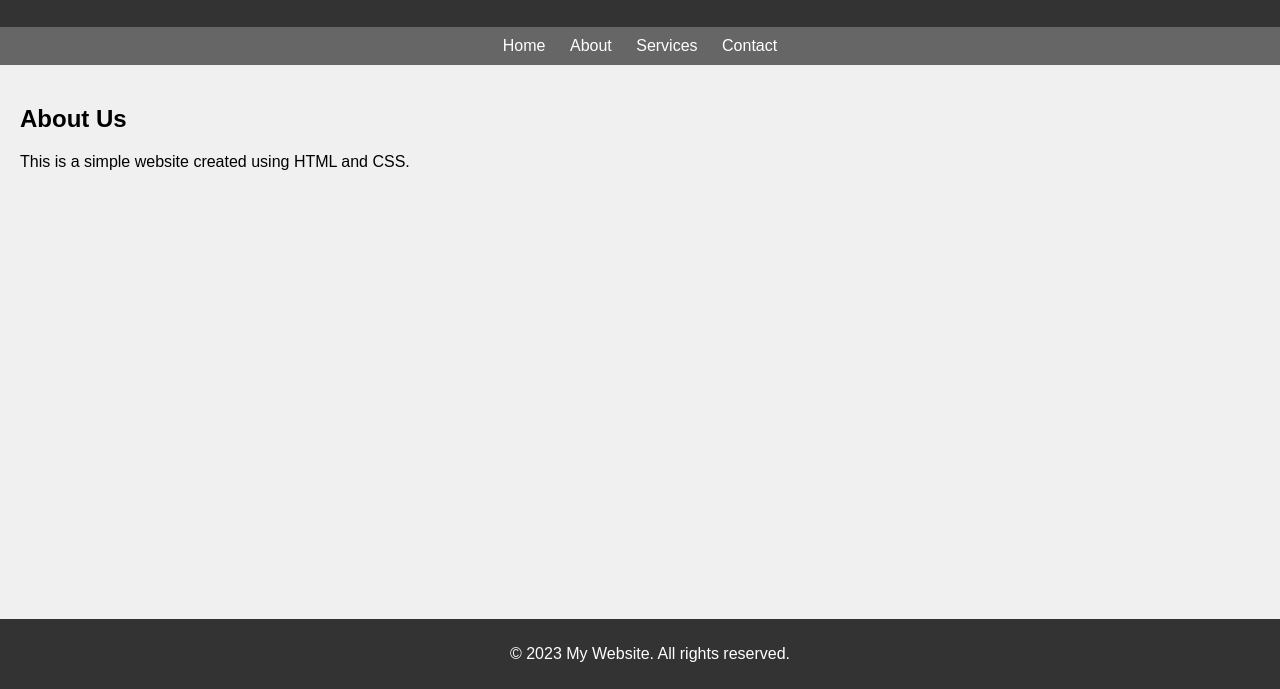
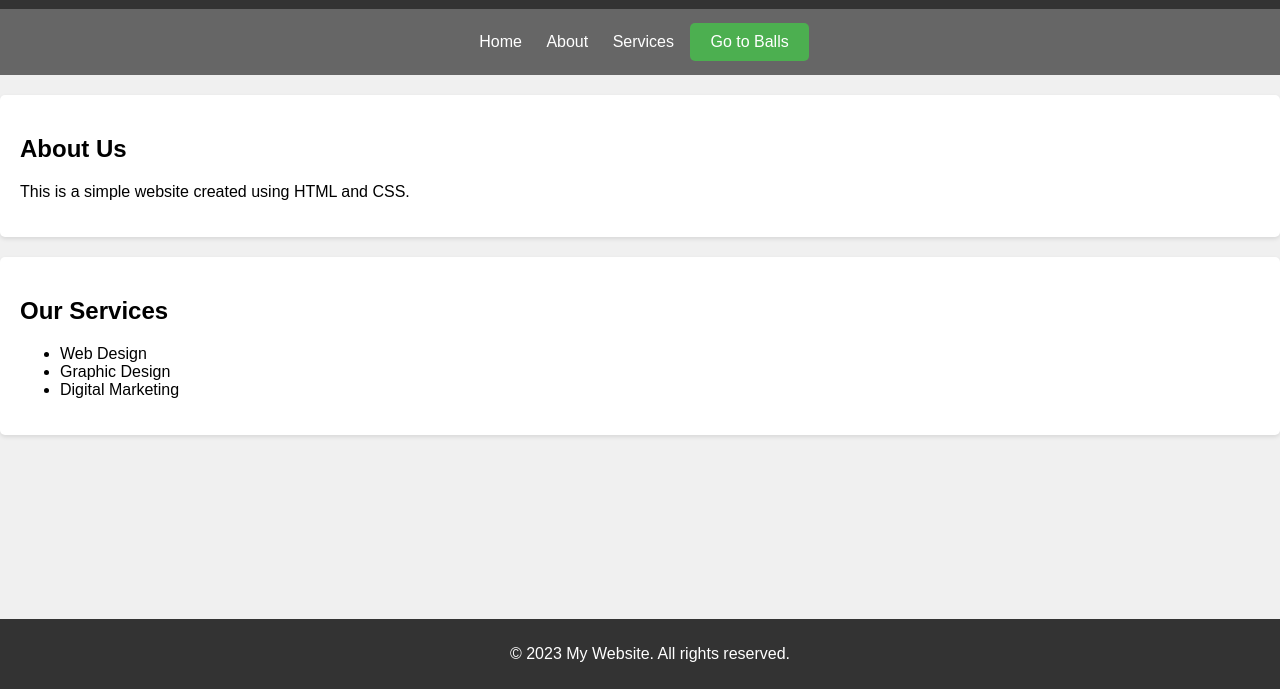
Before and after one commit to iloveapplesdotcom/iloveapples.github.io, a plain HTML site: page index.html in a window 1280 px wide. Shown: the part 111-800 px from the top of the page. Drawn offline with Linux system fonts and the light colour scheme.

Commit message:
Update index.html

```diff
--- a/index.html
+++ b/index.html
@@ -1,4 +1,3 @@
-hey this is a website .
 <!DOCTYPE html>
 <html lang="en">
 <head>
@@ -31,6 +30,13 @@ hey this is a website .
         section {
             padding: 20px;
         }
+        .about, .services {
+            background-color: #fff;
+            padding: 20px;
+            margin: 20px 0;
+            border-radius: 5px;
+            box-shadow: 0 2px 4px rgba(0, 0, 0, 0.1);
+        }
         footer {
             background-color: #333;
             color: #fff;
@@ -40,6 +46,19 @@ hey this is a website .
             bottom: 0;
             width: 100%;
         }
+        .button {
+            display: inline-block;
+            background-color: #4CAF50;
+            border: none;
+            color: white;
+            text-align: center;
+            text-decoration: none;
+            font-size: 16px;
+            padding: 10px 20px;
+            margin: 4px 2px;
+            cursor: pointer;
+            border-radius: 5px;
+        }
     </style>
 </head>
 <body>
@@ -48,13 +67,21 @@ hey this is a website .
     </header>
     <nav>
         <a href="#">Home</a>
-        <a href="#">About</a>
-        <a href="#">Services</a>
-        <a href="#">Contact</a>
+        <a href="#about">About</a>
+        <a href="#services">Services</a>
+        <a href="https://iloveapplesdotcom.github.io/balls" class="button">Go to Balls</a>
     </nav>
-    <section>
+    <section id="about" class="about">
         <h2>About Us</h2>
         <p>This is a simple website created using HTML and CSS.</p>
+    </section>
+    <section id="services" class="services">
+        <h2>Our Services</h2>
+        <ul>
+            <li>Web Design</li>
+            <li>Graphic Design</li>
+            <li>Digital Marketing</li>
+        </ul>
     </section>
     <footer>
         <p>&copy; 2023 My Website. All rights reserved.</p>
```
